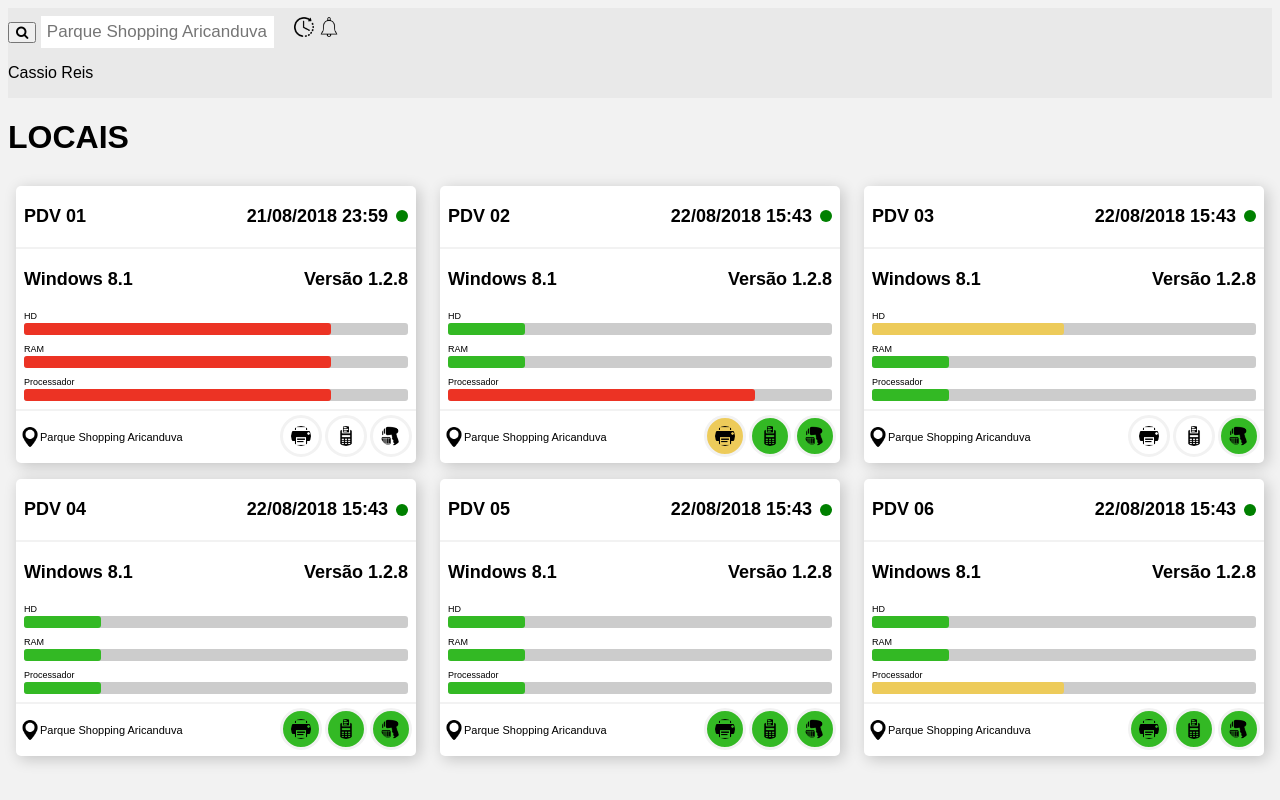
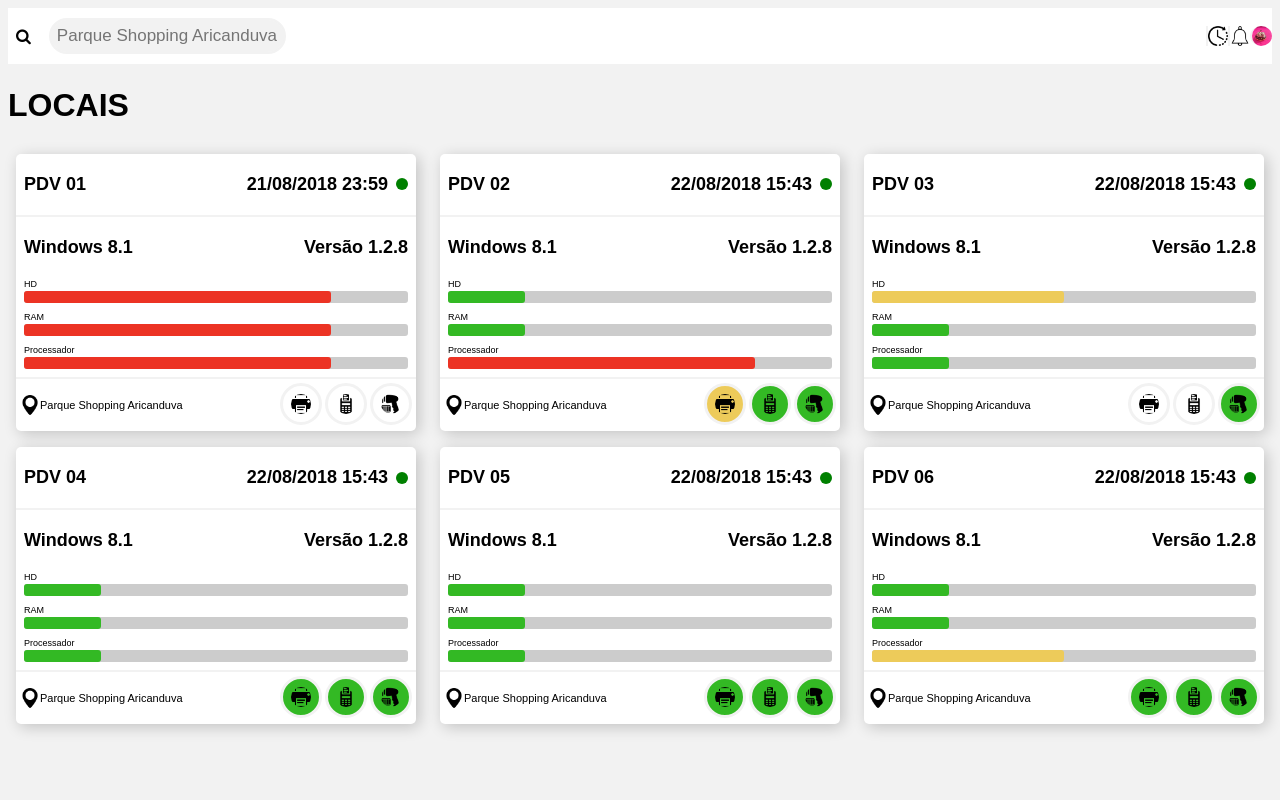
Before and after one commit to luizakobayashi/newproject, a plain HTML site: page index.html in a window 1280 px wide. Drawn offline with nearby package versions, Linux system fonts and the light colour scheme.

Commit message:
alteraçoes navbar

```diff
--- a/estilo.css
+++ b/estilo.css
@@ -23,23 +23,38 @@ body{
 
 .navegation {
     overflow: hidden;
-    background-color: #e9e9e9;
+    background-color: #FFF;
+    display: flex;
+    justify-content: space-between;
+    border-bottom: solid 2px #f2f2f2;
 }
 
-.navegation a {
+.navsearch{
+	display: flex;
+	align-items: center
+}
+
+i {
+    margin: 8px
+}
+
+.navbuttons{
+    align-items: center;
     display: flex;
-    color: black;
-    padding: 14px 16px;
-    text-decoration: none;
-    font-size: 17px;
+	justify-content: space-between;
+}
+
+.navbuttons img{
+    border-left: solid 2px #f2f2f2;
 }
 
 .navegation input[type=text] {
     padding: 6px;
-    border: none;
-    margin-top: 8px;
-    margin-right: 16px;
+    border: 2px solid #f2f2f2;
+    margin: 10px;
     font-size: 17px;
+    background-color: #f2f2f2;
+    border-radius: 25px
 }
 
 .header{
--- a/index.html
+++ b/index.html
@@ -14,11 +14,15 @@
 	<div class="navbar">
 		<div class="home">
 			<div class="navegation">
-				<button type="submit"><i class="fa fa-search"></i></button>
-				<input type="text" placeholder="Parque Shopping Aricanduva">
-				<img src="icones/time-left.png"/>
-				<img src="icones/notification (1).png"/>
-				<p>Cassio Reis</p>
+				<div class="navsearch">
+					<i class="fa fa-search"></i>
+					<input type="text" placeholder="Parque Shopping Aricanduva">
+				</div>
+				<div class="navbuttons">
+					<img src="icones/time-left.png"/>
+					<img src="icones/notification (1).png"/>
+					<img src="icones/ourico.jpg" style="border-radius:50%"/>
+				</div>
 			</div>
 
 			<div class="title">
```
Also changed, not shown: icones/ourico.jpg (added).
